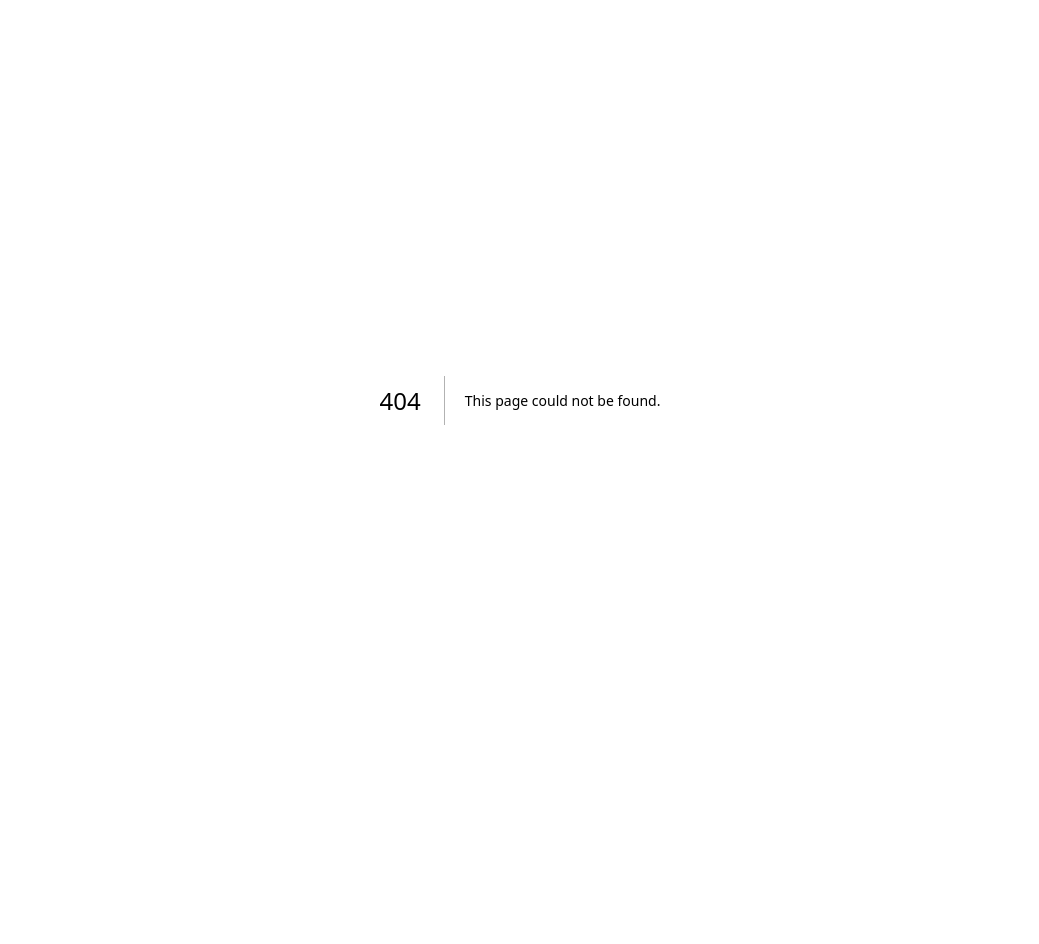
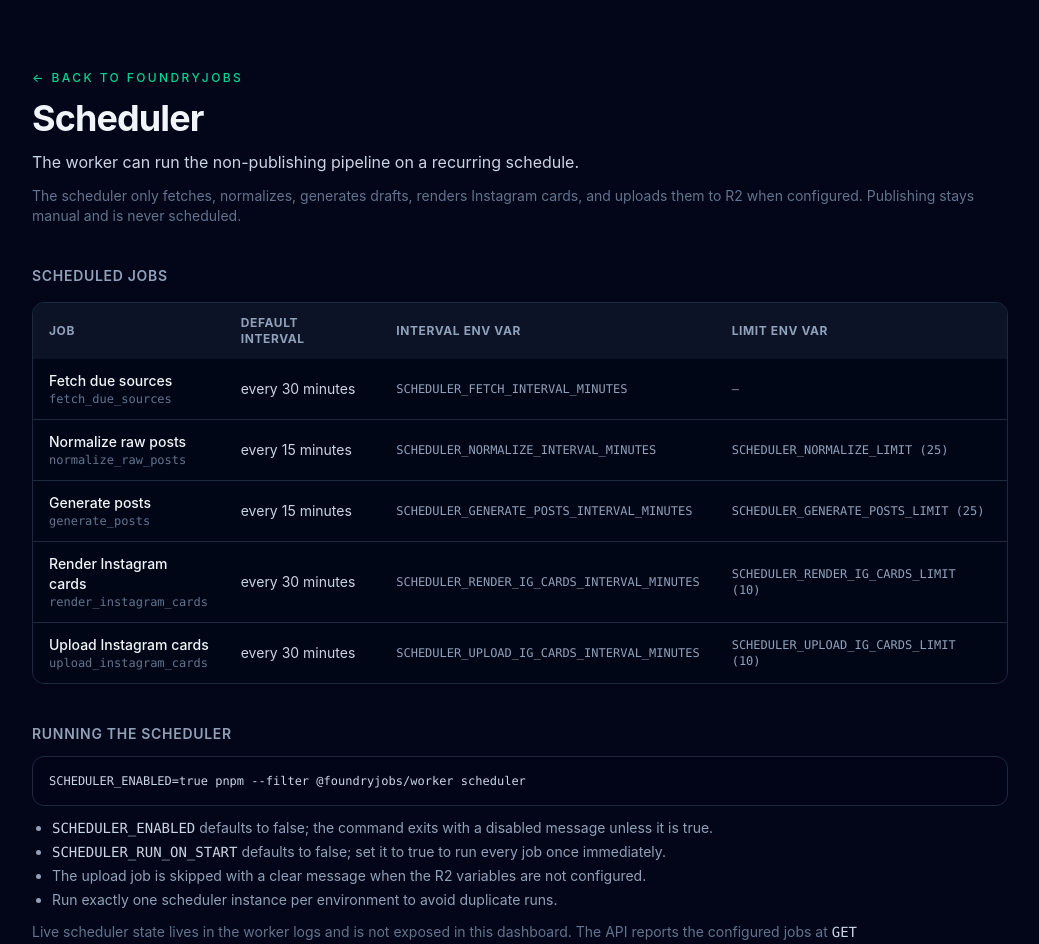
Before and after one commit to benedicti0n/FoundryJobs, a Next.js app in the folder apps/web/: page /scheduler in a window 1280 px wide. Before the commit this address had no page. Shown: the top 944 px of the page, without its empty margins (120-1159 px from the left). Before the commit the page ends 800 px from the top, so only its background shows below. Built offline with nearby package versions, Linux system fonts and the light colour scheme.

Commit message:
feat(web): add scheduler info page

```diff
--- a/apps/web/src/app/page.tsx
+++ b/apps/web/src/app/page.tsx
@@ -45,6 +45,12 @@ const sections: Section[] = [
     href: "/publish-events",
     badge: "Open",
   },
+  {
+    title: "Scheduler",
+    description: "Recurring pipeline runs inside the worker.",
+    href: "/scheduler",
+    badge: "Open",
+  },
 ];
 
 const cardClassName =
@@ -73,7 +79,7 @@ export default function HomePage() {
     <main className="mx-auto flex max-w-5xl flex-col gap-12 px-6 py-16">
       <header className="space-y-4">
         <p className="text-xs font-semibold uppercase tracking-[0.3em] text-emerald-400">
-          Phase 7 · Telegram Publishing
+          Phase 12 · Scheduler
         </p>
         <h1 className="text-4xl font-bold tracking-tight sm:text-5xl">{APP_NAME}</h1>
         <p className="max-w-2xl text-lg text-slate-300">
--- /dev/null
+++ b/apps/web/src/app/scheduler/page.tsx
@@ -0,0 +1,91 @@
+import Link from "next/link";
+import { SCHEDULED_JOB_DEFINITIONS } from "@foundryjobs/shared";
+
+export default function SchedulerPage() {
+  return (
+    <main className="mx-auto flex max-w-5xl flex-col gap-10 px-6 py-16">
+      <header className="space-y-3">
+        <Link
+          href="/"
+          className="inline-block text-xs font-medium uppercase tracking-[0.2em] text-emerald-400 hover:text-emerald-300"
+        >
+          ← Back to FoundryJobs
+        </Link>
+        <h1 className="text-4xl font-bold tracking-tight">Scheduler</h1>
+        <p className="max-w-2xl text-slate-300">
+          The worker can run the non-publishing pipeline on a recurring schedule.
+        </p>
+        <p className="text-sm text-slate-500">
+          The scheduler only fetches, normalizes, generates drafts, renders Instagram cards, and
+          uploads them to R2 when configured. Publishing stays manual and is never scheduled.
+        </p>
+      </header>
+
+      <section className="space-y-4">
+        <h2 className="text-sm font-semibold uppercase tracking-wider text-slate-400">
+          Scheduled jobs
+        </h2>
+        <div className="overflow-hidden rounded-xl border border-slate-800">
+          <table className="w-full text-left text-sm">
+            <thead className="bg-slate-900/80 text-xs uppercase tracking-wider text-slate-400">
+              <tr>
+                <th className="px-4 py-3">Job</th>
+                <th className="px-4 py-3">Default interval</th>
+                <th className="px-4 py-3">Interval env var</th>
+                <th className="px-4 py-3">Limit env var</th>
+              </tr>
+            </thead>
+            <tbody className="divide-y divide-slate-800">
+              {SCHEDULED_JOB_DEFINITIONS.map((job) => (
+                <tr key={job.name} className="bg-slate-950/40">
+                  <td className="px-4 py-3">
+                    <p className="font-medium text-slate-100">{job.label}</p>
+                    <p className="font-mono text-xs text-slate-500">{job.name}</p>
+                  </td>
+                  <td className="px-4 py-3 text-slate-300">
+                    every {job.defaultIntervalMinutes} minutes
+                  </td>
+                  <td className="px-4 py-3 font-mono text-xs text-slate-400">
+                    {job.intervalEnvVar}
+                  </td>
+                  <td className="px-4 py-3 font-mono text-xs text-slate-400">
+                    {job.limitEnvVar ?? "—"}
+                    {job.defaultLimit !== null ? ` (${job.defaultLimit})` : ""}
+                  </td>
+                </tr>
+              ))}
+            </tbody>
+          </table>
+        </div>
+      </section>
+
+      <section className="space-y-3">
+        <h2 className="text-sm font-semibold uppercase tracking-wider text-slate-400">
+          Running the scheduler
+        </h2>
+        <pre className="overflow-x-auto rounded-xl border border-slate-800 bg-slate-950/60 p-4 text-xs text-slate-300">
+          {`SCHEDULER_ENABLED=true pnpm --filter @foundryjobs/worker scheduler`}
+        </pre>
+        <ul className="list-disc space-y-1 pl-5 text-sm text-slate-400">
+          <li>
+            <code className="text-slate-300">SCHEDULER_ENABLED</code> defaults to false; the command
+            exits with a disabled message unless it is true.
+          </li>
+          <li>
+            <code className="text-slate-300">SCHEDULER_RUN_ON_START</code> defaults to false; set it
+            to true to run every job once immediately.
+          </li>
+          <li>
+            The upload job is skipped with a clear message when the R2 variables are not configured.
+          </li>
+          <li>Run exactly one scheduler instance per environment to avoid duplicate runs.</li>
+        </ul>
+        <p className="text-sm text-slate-500">
+          Live scheduler state lives in the worker logs and is not exposed in this dashboard. The
+          API reports the configured jobs at{" "}
+          <code className="text-slate-300">GET /v1/scheduler/status</code>.
+        </p>
+      </section>
+    </main>
+  );
+}
```
